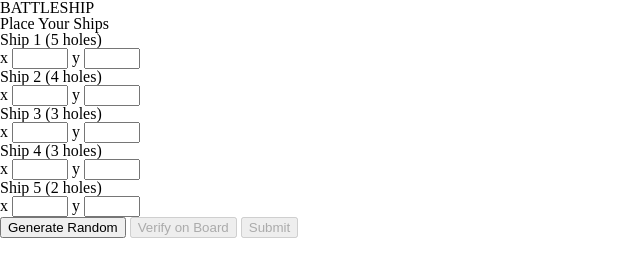
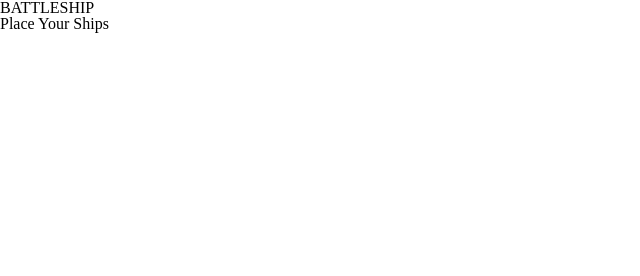
Before and after one commit to omardevelops/battleship, a plain HTML site: page index.html in a window 1280 px wide. Shown: the whole page, without its empty margins (0-640 px from the left). Drawn offline with Linux system fonts and the light colour scheme.

Commit message:
remove form

```diff
--- a/index.html
+++ b/index.html
@@ -19,51 +19,6 @@
 
   <div id="ship-placement">
     <div class="grid"></div>
-    <form>
-      <div>
-        <fieldset>
-          <legend>Ship 1 (5 holes)</legend>
-          <label for="x">x</label>
-          <input type="number" id="x" name="x" min="0" max="10">
-          <label for="y">y</label>
-          <input type="number" id="x" name="x" min="0" max="10">
-        </fieldset>
-        <fieldset>
-          <legend>Ship 2 (4 holes)</legend>
-          <label for="x">x</label>
-          <input type="number" id="x" name="x" min="0" max="10">
-          <label for="y">y</label>
-          <input type="number" id="x" name="x" min="0" max="10">
-        </fieldset>
-        <fieldset>
-          <legend>Ship 3 (3 holes)</legend>
-          <label for="x">x</label>
-          <input type="number" id="x" name="x" min="0" max="10">
-          <label for="y">y</label>
-          <input type="number" id="x" name="x" min="0" max="10">
-        </fieldset>
-        <fieldset>
-          <legend>Ship 4 (3 holes)</legend>
-          <label for="x">x</label>
-          <input type="number" id="x" name="x" min="0" max="10">
-          <label for="y">y</label>
-          <input type="number" id="x" name="x" min="0" max="10">
-        </fieldset>
-        <fieldset>
-          <legend>Ship 5 (2 holes)</legend>
-          <label for="x">x</label>
-          <input type="number" id="x" name="x" min="0" max="10">
-          <label for="y">y</label>
-          <input type="number" id="x" name="x" min="0" max="10">
-        </fieldset>
-      </div>
-
-      <button type="button">Generate Random</button>
-      <button type="button" disabled>Verify on Board</button>
-      <button type="button" disabled>Submit</button>
-
-
-    </form>
   </div>
 
 
```
